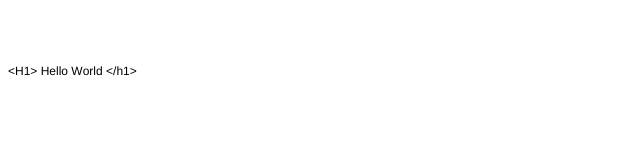
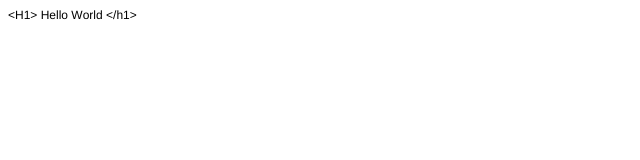
Before and after one commit to hirambambu/website, a plain HTML site: page index.html in a window 1280 px wide. Shown: the whole page, without its empty margins (0-640 px from the left). Drawn offline with Linux system fonts and the light colour scheme.

Commit message:
“acortar_html“

```diff
--- a/index.html
+++ b/index.html
@@ -7,16 +7,11 @@
   <meta name="Generator" content="Cocoa HTML Writer">
   <meta name="CocoaVersion" content="1671.2">
   <style type="text/css">
-    p.p1 {margin: 0.0px 0.0px 0.0px 0.0px; line-height: 14.0px; font: 12.0px Helvetica; color: #000000; -webkit-text-stroke: #000000; min-height: 12.0px}
-    p.p2 {margin: 0.0px 0.0px 0.0px 0.0px; line-height: 14.0px; font: 12.0px Helvetica; color: #000000; -webkit-text-stroke: #000000}
+    p.p1 {margin: 0.0px 0.0px 0.0px 0.0px; line-height: 14.0px; font: 12.0px Helvetica; color: #000000; -webkit-text-stroke: #000000}
     span.s1 {font-kerning: none}
   </style>
 </head>
 <body>
-<p class="p1"><span class="s1"></span><br></p>
-<p class="p1"><span class="s1"></span><br></p>
-<p class="p1"><span class="s1"></span><br></p>
-<p class="p1"><span class="s1"></span><br></p>
-<p class="p2"><span class="s1">&lt;H1&gt; Hello World &lt;/h1&gt;</span></p>
+<p class="p1"><span class="s1">&lt;H1&gt; Hello World &lt;/h1&gt;</span></p>
 </body>
 </html>
```
